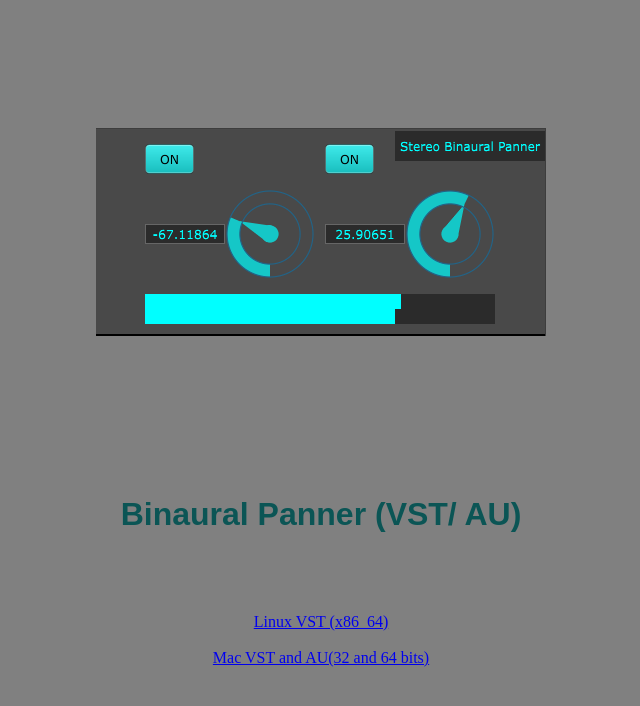
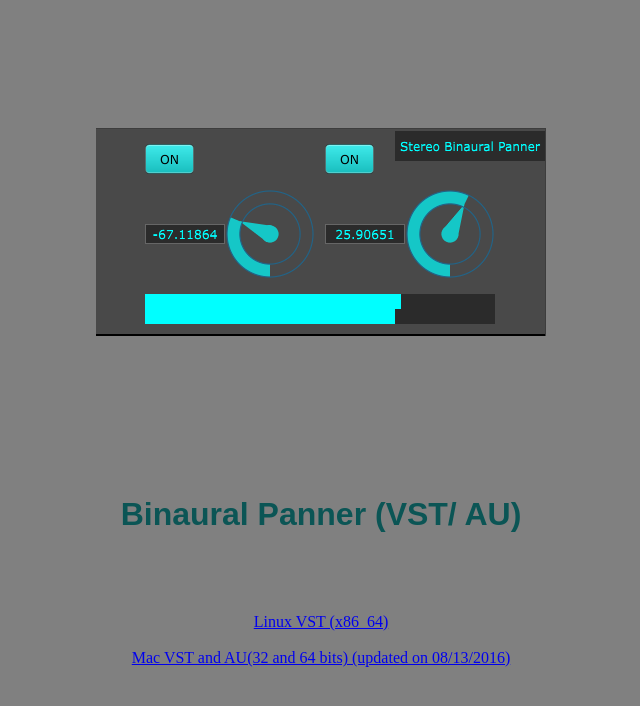
Before and after one commit to showlabor/BinauralPanner, a plain HTML site: page index.html in a window 1280 px wide. Shown: the whole page, without its empty margins (319-959 px from the left). Drawn offline with Linux system fonts and the light colour scheme.

Commit message:
Update index.html

```diff
--- a/index.html
+++ b/index.html
@@ -63,7 +63,7 @@
   <p class="gwd-p-axt7">
     <a href="https://github.com/Wilsonwaterfish/BinauralPanner/raw/master/Builds/LinuxMakefile/build/BinauralPanner.so">Linux VST (x86_64)</a><br>
     <br>
-    <a href="https://github.com/Wilsonwaterfish/BinauralPanner/raw/master/Builds/MacOSX/build/Release/BinauralPanner.zip">Mac VST and AU(32 and 64 bits)</a>
+    <a href="https://github.com/Wilsonwaterfish/BinauralPanner/raw/master/Builds/MacOSX/build/Release/BinauralPanner_MacOSX_v108.zip">Mac VST and AU(32 and 64 bits) (updated on 08/13/2016)</a>
     </p>
 </body>
 
```
